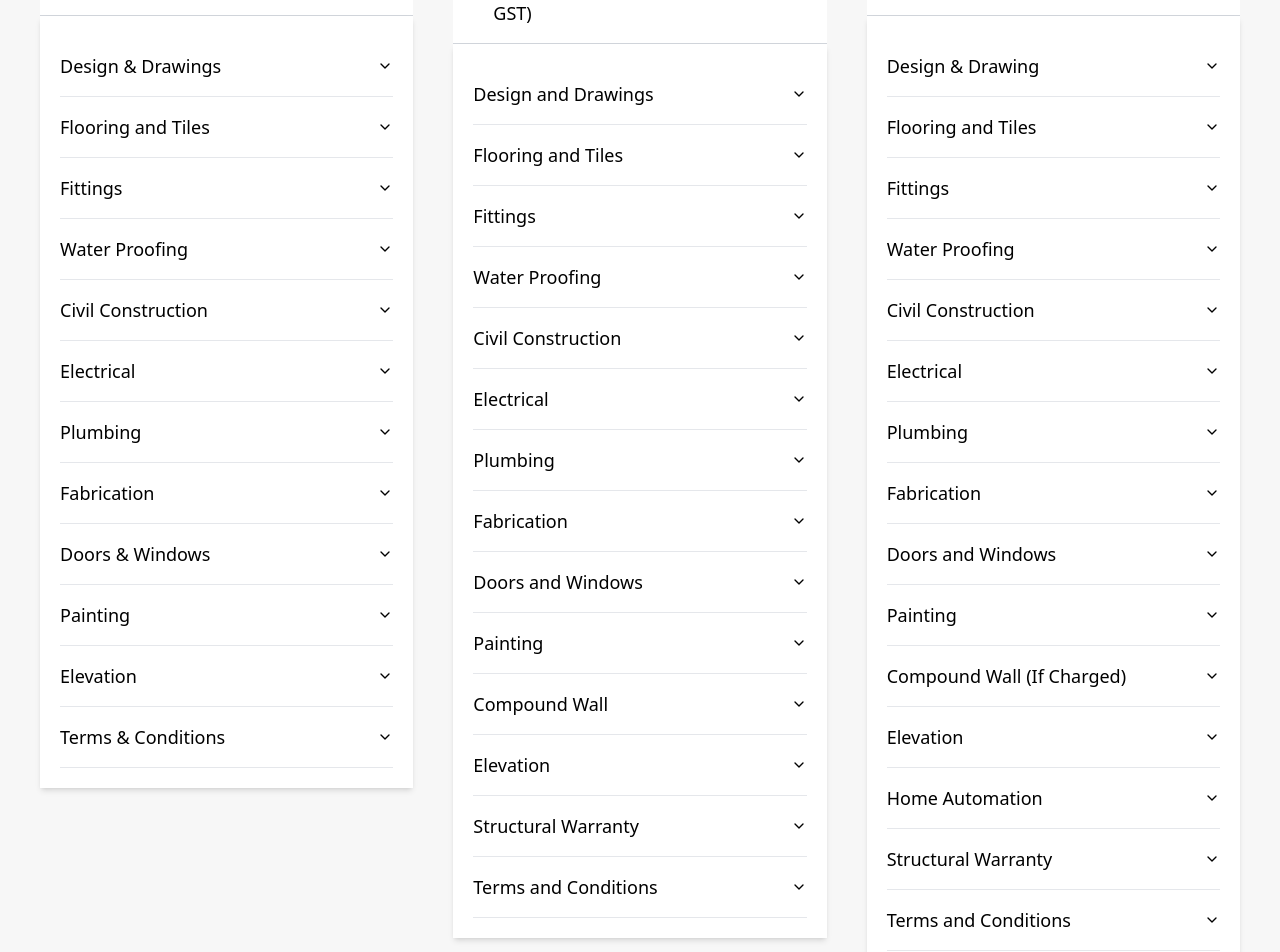
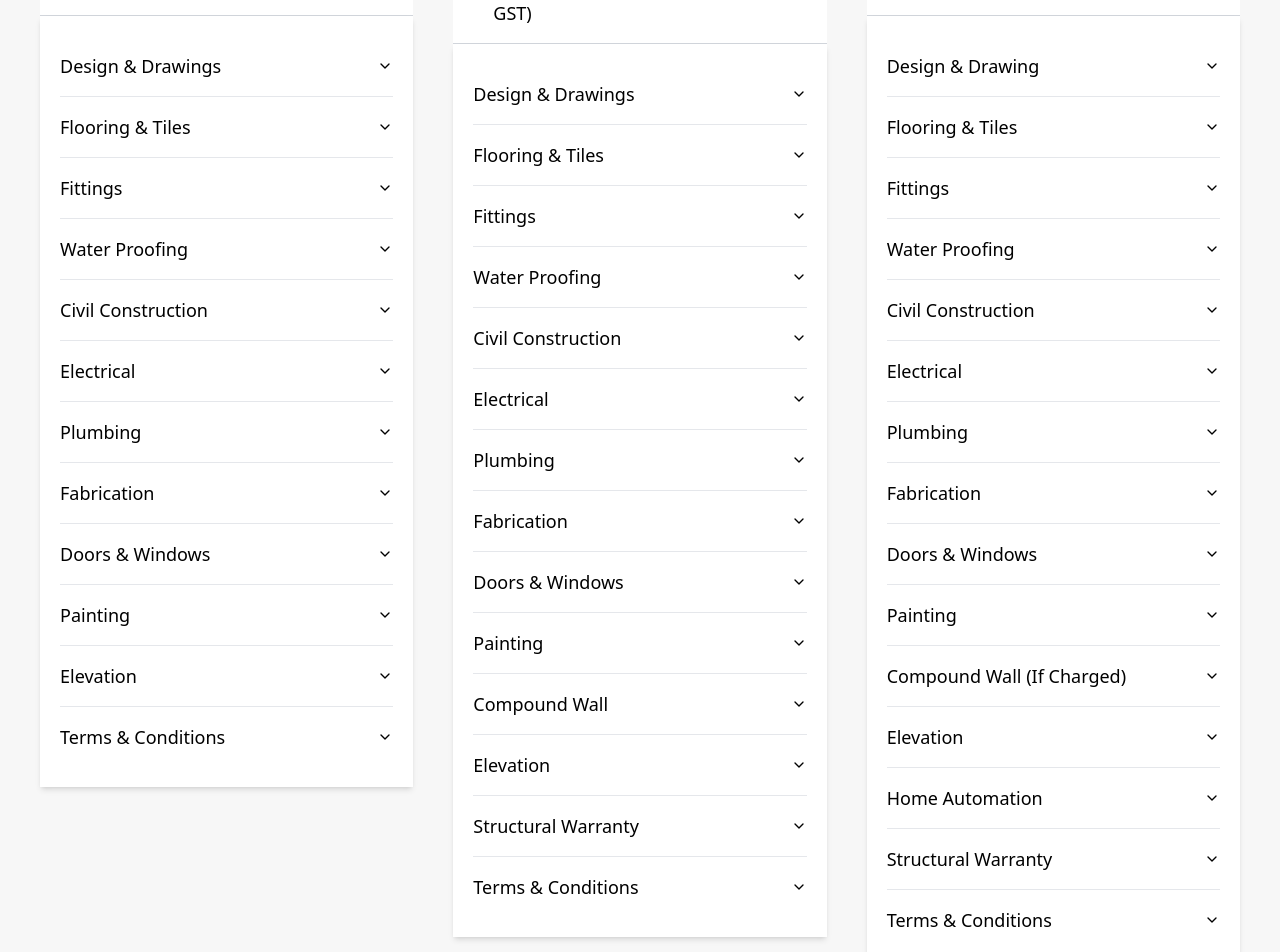
Before and after one commit to builtbysuraj/interior-landing-page, a React (Vite) app: page / in a window 1280 px wide. Shown: the part 5640-6592 px from the top of the page. Built offline with nearby package versions, Linux system fonts and the light colour scheme; a web font is replaced by a local one.

Commit message:
chore: Fix typos

```diff
--- a/src/components/Pricing.jsx
+++ b/src/components/Pricing.jsx
@@ -56,7 +56,7 @@ export default function Pricing() {
 
               {/* Flooring & Tiles */}
               <AccordionItem value='item-2'>
-                <AccordionTrigger>Flooring and Tiles</AccordionTrigger>
+                <AccordionTrigger>Flooring & Tiles</AccordionTrigger>
                 <AccordionContent>
                   <ul className='list-disc ml-4'>
                     <li>Living, Dining: Vitrified tiles up to ₹60/sq.ft.</li>
@@ -228,7 +228,7 @@ export default function Pricing() {
               </AccordionItem>
 
               {/* Terms & Conditions */}
-              <AccordionItem value='item-12'>
+              <AccordionItem value='item-12' className='border-0'>
                 <AccordionTrigger>Terms & Conditions</AccordionTrigger>
                 <AccordionContent>
                   <p>
@@ -243,7 +243,7 @@ export default function Pricing() {
         </div>
 
         {/* Two */}
-        <div className='w-full relative'>
+        <div className='w-full'>
           <div className='flex items-center justify-between px-6 bg-white'>
             <div className='p-4'>
               <h2 className='text-2xl font-bold font-playfairDisplay tracking-wide'>
@@ -262,7 +262,7 @@ export default function Pricing() {
             <Accordion type='single' collapsible className='w-full'>
               {/* Design and Drawings */}
               <AccordionItem value='item-1'>
-                <AccordionTrigger>Design and Drawings</AccordionTrigger>
+                <AccordionTrigger>Design & Drawings</AccordionTrigger>
                 <AccordionContent>
                   <ul className='list-disc ml-4'>
                     <li>
@@ -284,7 +284,7 @@ export default function Pricing() {
 
               {/* Flooring and Tiles */}
               <AccordionItem value='item-2'>
-                <AccordionTrigger>Flooring and Tiles</AccordionTrigger>
+                <AccordionTrigger>Flooring & Tiles</AccordionTrigger>
                 <AccordionContent>
                   <ul className='list-disc ml-4'>
                     <li>
@@ -445,7 +445,7 @@ export default function Pricing() {
 
               {/* Doors and Windows */}
               <AccordionItem value='item-9'>
-                <AccordionTrigger>Doors and Windows</AccordionTrigger>
+                <AccordionTrigger>Doors & Windows</AccordionTrigger>
                 <AccordionContent>
                   <ul className='list-disc ml-4'>
                     <li>
@@ -530,8 +530,8 @@ export default function Pricing() {
                 </AccordionContent>
               </AccordionItem>
               {/* Terms and Conditions */}
-              <AccordionItem value='item-14'>
-                <AccordionTrigger>Terms and Conditions</AccordionTrigger>
+              <AccordionItem value='item-14' className='border-0'>
+                <AccordionTrigger>Terms & Conditions</AccordionTrigger>
                 <AccordionContent>
                   <ul className='list-disc ml-4'>
                     <li>The above cost includes all applicable taxes.</li>
@@ -568,7 +568,7 @@ export default function Pricing() {
         </div>
 
         {/* Three */}
-        <div className='w-full bg-white'>
+        <div className='w-full'>
           <div className='flex items-center justify-between px-6 bg-white'>
             <div className='p-4'>
               <h2 className='text-2xl font-bold font-playfairDisplay tracking-wide'>
@@ -608,7 +608,7 @@ export default function Pricing() {
               </AccordionItem>
 
               <AccordionItem value='item-2'>
-                <AccordionTrigger>Flooring and Tiles</AccordionTrigger>
+                <AccordionTrigger>Flooring & Tiles</AccordionTrigger>
                 <AccordionContent>
                   <ul className='list-disc ml-4'>
                     <li>Living/Dining: Vitrified tiles up to Rs 340/sqft</li>
@@ -751,7 +751,7 @@ export default function Pricing() {
               </AccordionItem>
 
               <AccordionItem value='item-9'>
-                <AccordionTrigger>Doors and Windows</AccordionTrigger>
+                <AccordionTrigger>Doors & Windows</AccordionTrigger>
                 <AccordionContent>
                   <ul className='list-disc ml-4'>
                     <li>Openings: Max 25% of built-up area</li>
@@ -832,8 +832,8 @@ export default function Pricing() {
                   </ul>
                 </AccordionContent>
               </AccordionItem>
-              <AccordionItem value='item-15'>
-                <AccordionTrigger>Terms and Conditions</AccordionTrigger>
+              <AccordionItem value='item-15' className='border-0'>
+                <AccordionTrigger>Terms & Conditions</AccordionTrigger>
                 <AccordionContent>
                   <ul className='list-disc ml-4'>
                     <li>The above cost includes all applicable taxes.</li>
```
